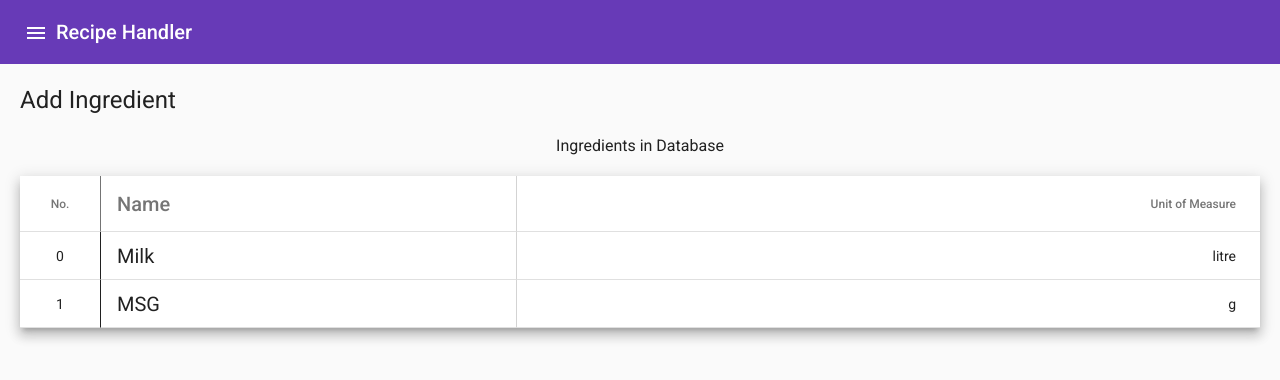
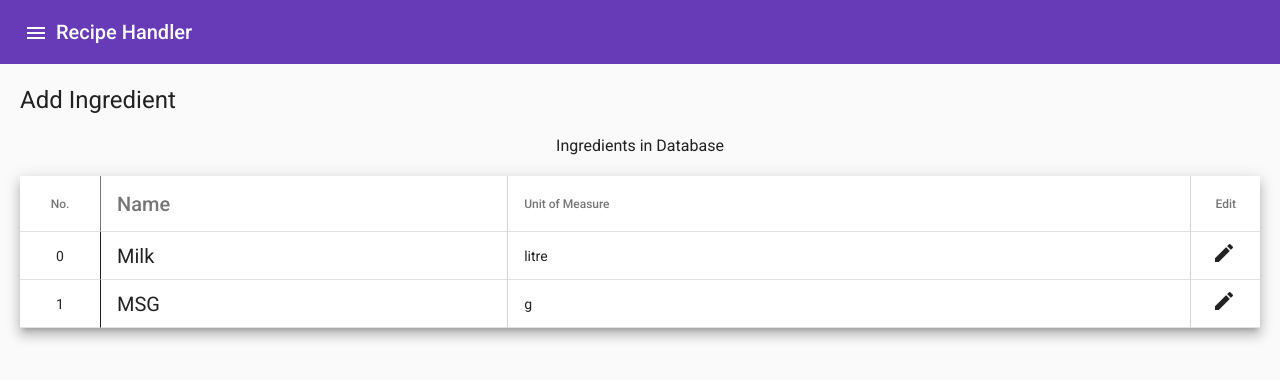
Before and after one commit to geryke48/recipe-handler, an Angular app in the folder frontend/recipeHandler-client/: page /addIngerdient in a window 1280 px wide. Shown: the top 380 px of the page. Built offline with nearby package versions, Linux system fonts and the light colour scheme.

Commit message:
Added edit button

```diff
--- a/frontend/recipeHandler-client/src/app/add-ingredient/add-ingredient.component.html
+++ b/frontend/recipeHandler-client/src/app/add-ingredient/add-ingredient.component.html
@@ -15,9 +15,14 @@
         <th mat-header-cell *matHeaderCellDef> Unit of Measure </th>
         <td mat-cell *matCellDef="let element"> {{element.unit_of_measure}} </td>
     </ng-container>
-    <!--
-        fix the width of the table
-    -->
+
+    <ng-container matColumnDef="edit" class="edit">
+        <th mat-header-cell *matHeaderCellDef> Edit </th>
+        <td mat-cell *matCellDef="let element">
+            <mat-icon>edit</mat-icon>
+        </td>
+    </ng-container>
+
     <tr mat-header-row *matHeaderRowDef="displayedColumns"></tr>
     <tr mat-row *matRowDef="let row; columns: displayedColumns;"></tr>
 </table>
--- a/frontend/recipeHandler-client/src/app/add-ingredient/add-ingredient.component.scss
+++ b/frontend/recipeHandler-client/src/app/add-ingredient/add-ingredient.component.scss
@@ -15,10 +15,14 @@
 }
 
 .mat-column-unit_of_measure {
-    text-align: right;
     padding: 0 16px;
 }
 
+.mat-column-edit {
+    width: 45px;
+    text-align: right;
+    border-left: 1px solid lightgray;
+}
 .center {
     text-align: center;
 }
--- a/frontend/recipeHandler-client/src/app/add-ingredient/add-ingredient.component.ts
+++ b/frontend/recipeHandler-client/src/app/add-ingredient/add-ingredient.component.ts
@@ -7,7 +7,7 @@ import { AddIngredient } from '../domain/addIngredient'
   styleUrls: ['./add-ingredient.component.scss']
 })
 export class AddIngredientComponent implements OnInit {
-  displayedColumns = ['id','name', 'unit_of_measure'];
+  displayedColumns = ['id','name', 'unit_of_measure', 'edit'];
 
   ingredients: AddIngredient[] = [{
     id: 0,
```
